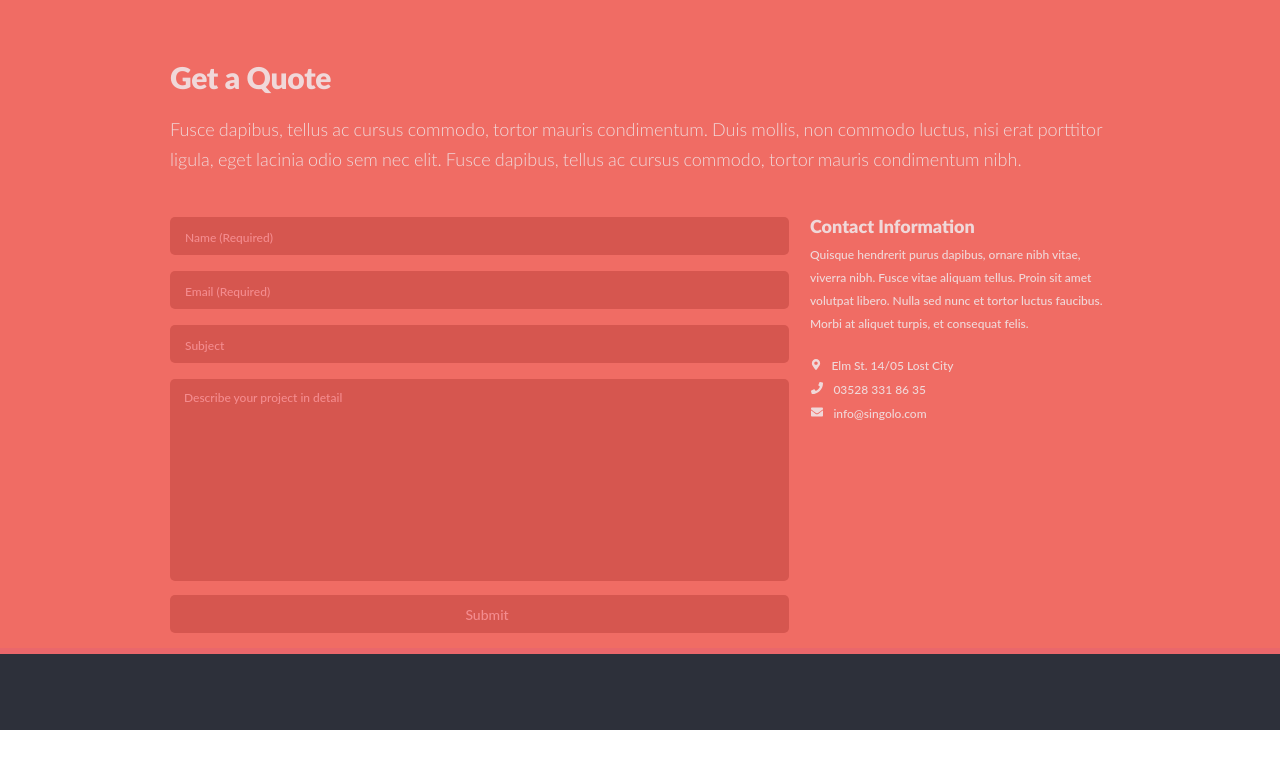
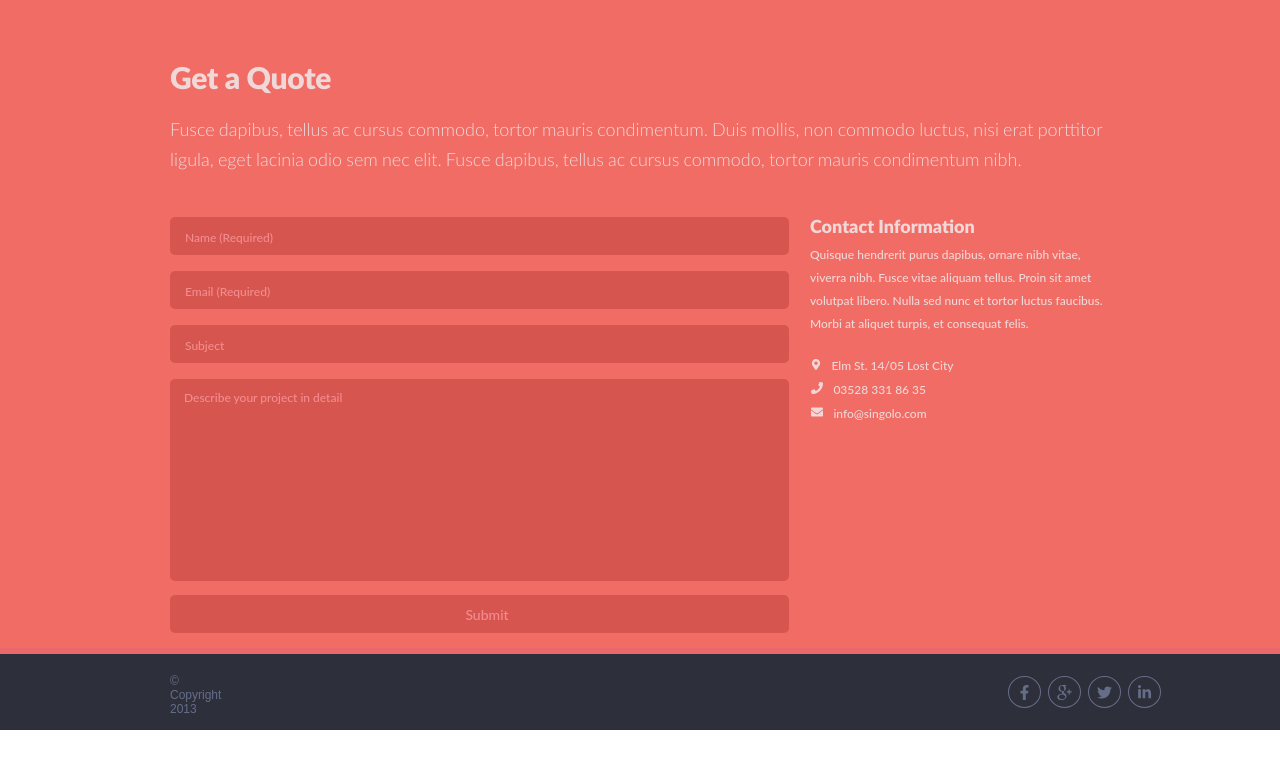
Before and after one commit to m1kadoweb/singolo, a plain HTML site: page singolo3.html in a window 1280 px wide. Drawn offline with Linux system fonts and the light colour scheme; a web font is replaced by a local one.

Commit message:
feat: add footer

```diff
--- a/singolo3.css
+++ b/singolo3.css
@@ -168,3 +168,30 @@ a .description-contacts:hover {
   height: 76px;
   background: #2d303a;
 }
+
+.about-social {
+  display: flex;
+  padding-top: 22px;
+  padding-left: 787px;
+}
+
+.social {
+  height: 14px;
+  width: 15px;
+  padding: 8px;
+  margin-right: 7px;
+  color: #666d89;
+  border: 1px solid #666d89;
+  border-radius: 50%;
+}
+
+.footer-block {
+  display: flex;
+}
+
+.copyright {
+  padding-top: 20px;
+  color: #666d89;
+  font-family: "Loto", sans-serif;
+  font-size: 12px;
+}
--- a/singolo3.html
+++ b/singolo3.html
@@ -59,7 +59,41 @@
   </section>
   <footer class="footer">
     <div class="container">
-      <p class="copyright"></p>
+      <div class="footer-block">
+        <p class="copyright">© Copyright 2013</p>
+        <div class="about-social">
+          <a href="#" target="_blank">
+            <div class="social">
+              <svg width="15" height="15" aria-hidden="true" focusable="false" data-prefix="fab" data-icon="facebook-f" class="svg-inline--fa fa-facebook-f fa-w-10" role="img" xmlns="http://www.w3.org/2000/svg" viewBox="0 0 320 512"><path id="facebook" fill="#666d89" d="M279.14 288l14.22-92.66h-88.91v-60.13c0-25.35 12.42-50.06 52.24-50.06h40.42V6.26S260.43 0 225.36 0c-73.22 0-121.08 44.38-121.08 124.72v70.62H22.89V288h81.39v224h100.17V288z"></path></svg>
+            </div>
+          </a>
+          <a href="#" target="_blank">
+            <div class="social">
+                <svg version="1.1" id="Capa_1" xmlns="http://www.w3.org/2000/svg" xmlns:xlink="http://www.w3.org/1999/xlink" x="0px" y="0px"
+                width="15px" height="15px" viewBox="0 0 604.35 604.35" style="enable-background:new 0 0 604.35 604.35;"
+                xml:space="preserve"><path id="googleplus" fill="#666d89" d="M516.375,255v-76.5h-51V255h-76.5v51h76.5v76.5h51V306h76.5v-51H516.375z M320.025,341.7l-28.051-20.4
+                c-10.2-7.649-20.399-17.85-20.399-35.7s12.75-33.15,25.5-40.8c33.15-25.5,66.3-53.55,66.3-109.65c0-53.55-33.15-84.15-51-99.45
+                h43.35l30.6-35.7h-158.1c-112.2,0-168.3,71.4-168.3,147.9c0,58.65,45.9,122.4,127.5,122.4h20.4c-2.55,7.65-10.2,20.4-10.2,33.15
+                c0,25.5,10.2,35.7,22.95,51c-35.7,2.55-102,10.2-150.45,40.8c-45.9,28.05-58.65,66.3-58.65,94.35
+                c0,58.65,53.55,114.75,168.3,114.75c137.7,0,204.001-76.5,204.001-150.449C383.775,400.35,355.725,372.3,320.025,341.7z
+                  M126.225,109.65c0-56.1,33.15-81.6,68.85-81.6c66.3,0,102,89.25,102,140.25c0,66.3-53.55,79.05-73.95,79.05
+                C159.375,247.35,126.225,168.3,126.225,109.65z M218.024,568.65c-84.15,0-137.7-38.25-137.7-94.351c0-56.1,51-73.95,66.3-81.6
+                c33.15-10.2,76.5-12.75,84.15-12.75s12.75,0,17.85,0c61.2,43.35,86.7,61.2,86.7,102C335.324,530.4,286.875,568.65,218.024,568.65z
+                "/></svg>
+            </div>
+          </a>
+          <a href="#" target="_blank">
+            <div class="social">
+              <svg width="15" height="15" aria-hidden="true" focusable="false" data-prefix="fab" data-icon="twitter" class="svg-inline--fa fa-twitter fa-w-16" role="img" xmlns="http://www.w3.org/2000/svg" viewBox="0 0 512 512"><path id="twitter" fill="#666d89" d="M459.37 151.716c.325 4.548.325 9.097.325 13.645 0 138.72-105.583 298.558-298.558 298.558-59.452 0-114.68-17.219-161.137-47.106 8.447.974 16.568 1.299 25.34 1.299 49.055 0 94.213-16.568 130.274-44.832-46.132-.975-84.792-31.188-98.112-72.772 6.498.974 12.995 1.624 19.818 1.624 9.421 0 18.843-1.3 27.614-3.573-48.081-9.747-84.143-51.98-84.143-102.985v-1.299c13.969 7.797 30.214 12.67 47.431 13.319-28.264-18.843-46.781-51.005-46.781-87.391 0-19.492 5.197-37.36 14.294-52.954 51.655 63.675 129.3 105.258 216.365 109.807-1.624-7.797-2.599-15.918-2.599-24.04 0-57.828 46.782-104.934 104.934-104.934 30.213 0 57.502 12.67 76.67 33.137 23.715-4.548 46.456-13.32 66.599-25.34-7.798 24.366-24.366 44.833-46.132 57.827 21.117-2.273 41.584-8.122 60.426-16.243-14.292 20.791-32.161 39.308-52.628 54.253z"></path></svg>
+            </div>
+          </a>
+          <a href="#" target="_blank">
+          <div class="social">
+              <svg width="15" height="15" aria-hidden="true" focusable="false" data-prefix="fab" data-icon="linkedin-in" class="svg-inline--fa fa-linkedin-in fa-w-14" role="img" xmlns="http://www.w3.org/2000/svg" viewBox="0 0 448 512"><path id="linkedin" fill="#666d89" d="M100.28 448H7.4V148.9h92.88zM53.79 108.1C24.09 108.1 0 83.5 0 53.8a53.79 53.79 0 0 1 107.58 0c0 29.7-24.1 54.3-53.79 54.3zM447.9 448h-92.68V302.4c0-34.7-.7-79.2-48.29-79.2-48.29 0-55.69 37.7-55.69 76.7V448h-92.78V148.9h89.08v40.8h1.3c12.4-23.5 42.69-48.3 87.88-48.3 94 0 111.28 61.9 111.28 142.3V448z"></path></svg>
+          </div>
+          </a>
+        </div>
+      </div>
     </div>
   </footer>
 </body>
```
